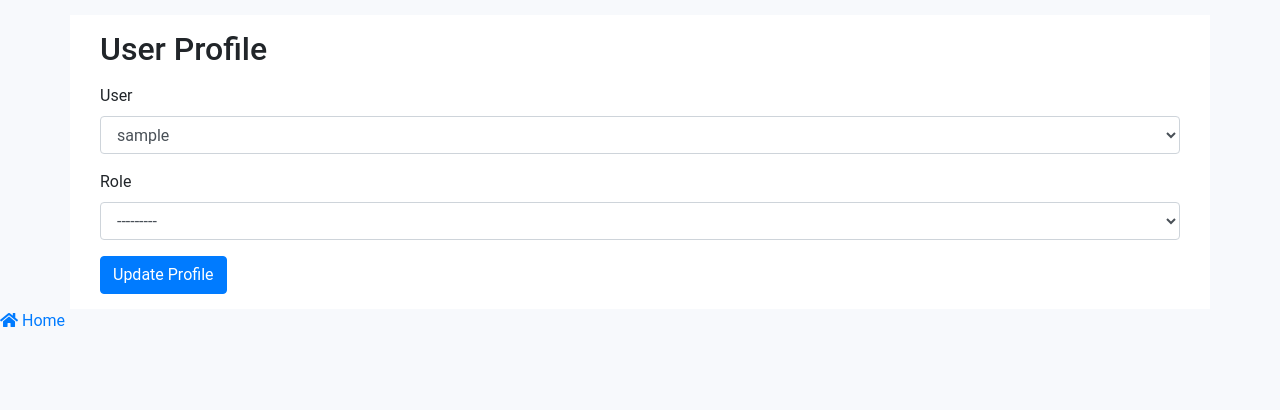
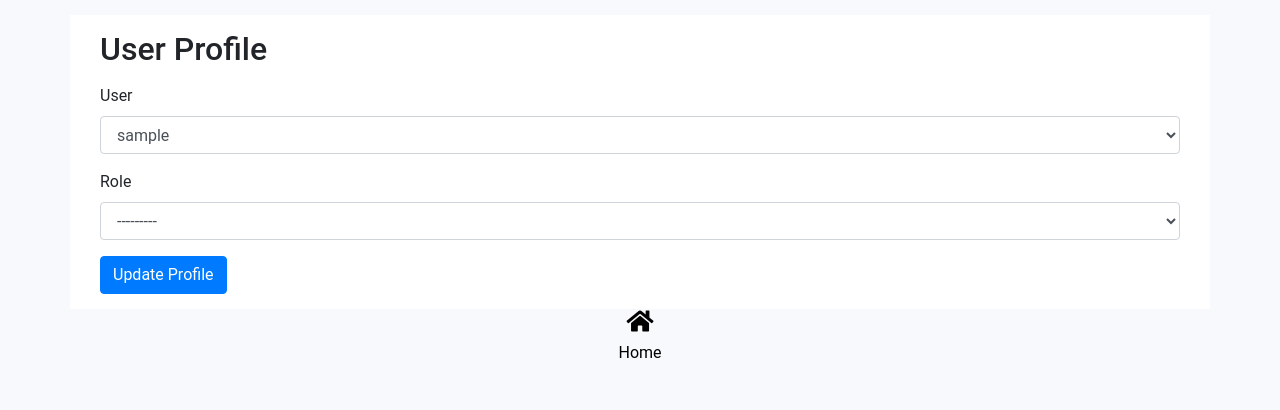
Before and after one commit to PMManyika/etrucker, a Django app: page /accounts/profile/profile/ in a window 1280 px wide. Shown: the part 71-481 px from the top of the page. Run offline with Django 3.2, Linux system fonts and the light colour scheme; the visitor is signed in with stand-in values (Sample User, id 1); data comes from the database, SQL or seed files in the repository; some libraries are stand-ins or nearby versions.

Commit message:
updated css

```diff
--- a/templates/base.html
+++ b/templates/base.html
@@ -64,6 +64,23 @@
 li {
     padding: 2px;
 }
+
+/* Centered Home Link */
+.centered-home-link {
+    display: flex;
+    flex-direction: column;
+    align-items: center;
+    justify-content: center;
+    text-align: center;
+    text-decoration: none;
+    color: #000;
+}
+
+.centered-home-link i {
+    font-size: 24px; /* Adjust the icon size as needed */
+    margin-bottom: 8px; /* Spacing between icon and text */
+}
+
     </style>
 
 </head>
```
